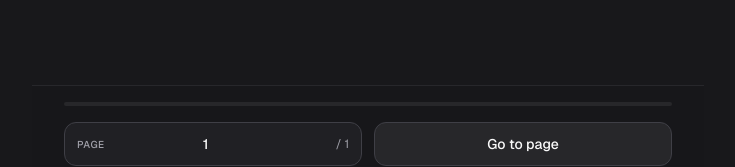
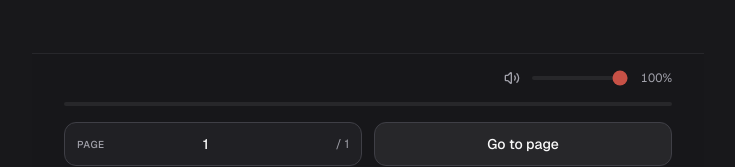
Before and after one commit to jaozinpaulin/audioread-app, a Next.js app: page /reading in a window 1280 px wide. Shown: the part 542-709 px from the top of the page, without its empty margins (272-1007 px from the left). Built offline with nearby package versions, Linux system fonts and the light colour scheme.

Commit message:
feat: add volume control to reader

```diff
--- a/src/app/reading/page.tsx
+++ b/src/app/reading/page.tsx
@@ -2,7 +2,7 @@
 'use client';
 
 import Link from 'next/link';
-import { ArrowLeft, SlidersHorizontal, ChevronRight, SkipBack, RotateCcw, Play, Pause, RotateCw, SkipForward, Scale, } from 'lucide-react';
+import { ArrowLeft, SlidersHorizontal, ChevronRight, SkipBack, RotateCcw, Play, Pause, RotateCw, SkipForward, Scale, Volume2 } from 'lucide-react';
 import { useDocuments } from '../hooks/useDocuments';
 
 import * as pdfjsLib from 'pdfjs-dist';
@@ -26,6 +26,7 @@ export default function ReadingPage() {
     const [isPlaying, setIsPlaying] = useState(false);
     const [isGenerating, setIsGenerating] = useState(false);
     const audioRef = useRef<HTMLAudioElement | null>(null);
+    const [volume, setVolume] = useState(1);
     const [textSize, setTextSize] = useState('Small');
 
     const [pageCurent, setPageCurrent] = useState(
@@ -42,6 +43,21 @@ export default function ReadingPage() {
     const [pageImage, setPageImage] = useState<string | null>(null);
     const [isLoading, setIsLoading] = useState(false);
     const [isOpen, setIsOpen] = useState(false);
+
+    // Carrega o volume inicial salvo no localStorage para evitar conflito na montagem
+    useEffect(() => {
+        const saved = localStorage.getItem('userSettings');
+        if (saved) {
+            try {
+                const parsed = JSON.parse(saved);
+                if (typeof parsed.volume === 'number') {
+                    setVolume(parsed.volume);
+                }
+            } catch {
+                // ignora erro de parse
+            }
+        }
+    }, []);
 
 
     function formatTime(time: number) {
@@ -227,8 +243,8 @@ export default function ReadingPage() {
             const audioUrl = URL.createObjectURL(audio);
             const player = new Audio(audioUrl);
 
+            player.volume = volume;
             audioRef.current = player;
-
             player.ontimeupdate = () => {
                 setCurrentTime(player.currentTime);
 
@@ -312,6 +328,12 @@ export default function ReadingPage() {
                         setIsOpen={setIsOpen}
                         onVoiceChange={setSelectedVoice}
                         onTextSizeChange={setTextSize}
+                        onVolumeChange={(newVol) => {
+                            setVolume(newVol);
+                            if (audioRef.current) {
+                                audioRef.current.volume = newVol;
+                            }
+                        }}
                     />
                 </div>
 
@@ -374,6 +396,45 @@ export default function ReadingPage() {
             </div >
 
             <div className="fixed bottom-0 left-0 right-0 z-50 mx-auto max-w-2xl space-y-4 border-t border-border-subtle/40 bg-app-bg/90 px-4 py-4 backdrop-blur-md sm:px-6 lg:px-8">
+                <div className="hidden items-center justify-end gap-3 md:flex">
+                    <Volume2 className="h-4 w-4 shrink-0 text-text-muted" />
+
+                    <input
+                        type="range"
+                        min="0"
+                        max="1"
+                        step="0.05"
+                        value={volume}
+                        onChange={(evt) => {
+                            const newVolume = Number(evt.target.value);
+                            setVolume(newVolume);
+
+                            if (audioRef.current) {
+                                audioRef.current.volume = newVolume;
+                            }
+
+                            // Atualiza também no localStorage para manter sincronizado com o MenuSettings
+                            const saved = localStorage.getItem('userSettings');
+                            if (saved) {
+                                try {
+                                    const parsed = JSON.parse(saved);
+                                    parsed.volume = newVolume;
+                                    localStorage.setItem('userSettings', JSON.stringify(parsed));
+                                } catch { }
+                            }
+                        }}
+                        aria-label="Volume do áudio"
+                        className="h-1 w-24 cursor-pointer appearance-none rounded-full bg-card-hover accent-accent-crimson"
+                        style={{
+                            accentColor: 'var(--accent-crimson)',
+                        }}
+                    />
+                    <span className="w-8 text-right text-xs tabular-nums text-text-muted">
+                        {Math.round(volume * 100)}%
+                    </span>
+                </div>
+
+
                 <div className="space-y-2">
                     <div
                         className="h-1 w-full overflow-hidden rounded-full bg-card-hover"
@@ -443,7 +504,7 @@ export default function ReadingPage() {
                         onClick={prevPage}
                         disabled={pageCurent === 1}
                         aria-label="Previous page"
-                        className="cursor-pointer p-2 text-text-muted transition-colors hover:text-text-main disabled:cursor-not-allowed disabled:opacity-30"                    >
+                        className="cursor-pointer p-2 text-text-muted transition-colors hover:text-text-main disabled:cursor-not-allowed disabled:opacity-30"                   >
 
                         <SkipBack className="h-5 w-5" />
                     </button>
@@ -491,7 +552,7 @@ export default function ReadingPage() {
                         onClick={nextPage}
                         disabled={pageCurent === totalPages}
                         aria-label="Next page"
-                        className="cursor-pointer p-2 text-text-muted transition-colors hover:text-text-main disabled:cursor-not-allowed disabled:opacity-30"                    >
+                        className="cursor-pointer p-2 text-text-muted transition-colors hover:text-text-main disabled:cursor-not-allowed disabled:opacity-30"                   >
                         <SkipForward className="h-5 w-5" />
                     </button>
                 </div>
```
